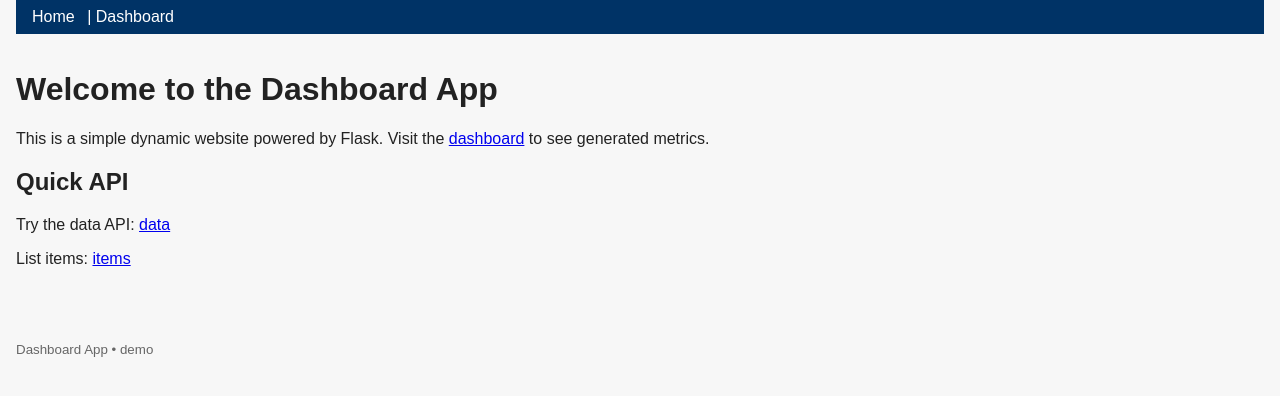
After one commit to minhess/Dashboard_app, a Flask app: page /dashboard/ in a window 1280 px wide. The commit adds this page. Shown: the top 396 px of the page. Run offline with Flask 3, Linux system fonts and the light colour scheme; parts of the project's set-up code (start-up, migrations or seed data) failed here and were passed over.

Commit message:
Change the structure

```diff
--- /dev/null
+++ b/src/app.py
@@ -0,0 +1,22 @@
+from flask import Flask
+from flask_socketio import SocketIO
+
+from src.config import config
+
+socketio = SocketIO(cors_allowed_origins="*")
+
+
+def create_app(config_key):
+    # Create Flask instance
+    app = Flask(__name__)
+
+    # Setup app config by form_object. Read config class for each env
+    app.config.from_object(config[config_key])
+
+    from src.dashboard import views as dashboard_views
+
+    app.register_blueprint(dashboard_views.dsb, url_prefix="/dashboard")
+
+    socketio.init_app(app)
+
+    return app
--- a/src/web/templates/base.html
+++ b/src/dashboard/templates/dashboard/base.html
@@ -4,14 +4,14 @@
     <meta charset="utf-8">
     <meta name="viewport" content="width=device-width, initial-scale=1">
     <title>{% block title %}Dashboard App{% endblock %}</title>
-    <link rel="stylesheet" href="{{ url_for('static', filename='styles.css') }}">
-    <link rel="icon" href="{{ url_for('static', filename='favicon.ico') }}">
+    <link rel="stylesheet" href="{{ url_for('dashboard.static', filename='styles.css') }}">
+    <link rel="icon" href="{{ url_for('dashboard.static', filename='favicon.ico') }}">
   </head>
   <body>
     <header>
       <nav>
-        <a href="{{ url_for('index') }}">Home</a> |
-        <a href="{{ url_for('dashboard') }}">Dashboard</a>
+        <a href="{{ url_for('dashboard.index') }}">Home</a> |
+        <a href="{{ url_for('dashboard.show') }}">Dashboard</a>
       </nav>
     </header>
     <main>
--- /dev/null
+++ b/src/dashboard/templates/dashboard/index.html
@@ -0,0 +1,13 @@
+{% extends 'dashboard/base.html' %}
+
+{% block title %}Home - Dashboard App{% endblock %}
+
+{% block content %}
+  <h1>Welcome to the Dashboard App</h1>
+  <p>This is a simple dynamic website powered by Flask. Visit the <a href="{{ url_for('dashboard.show') }}">dashboard</a> to see generated metrics.</p>
+  <section>
+    <h2>Quick API</h2>
+    <p>Try the data API: <a href="{{ url_for('dashboard.api_data') }}">data</a></p>
+    <p>List items: <a href="{{ url_for('dashboard.api_items') }}">items</a></p>
+  </section>
+{% endblock %}
--- a/src/web/templates/dashboard.html
+++ b/src/dashboard/templates/dashboard/show.html
@@ -1,4 +1,4 @@
-{% extends 'base.html' %}
+{% extends 'dashboard/base.html' %}
 
 {% block title %}Dashboard - Dashboard App{% endblock %}
 
@@ -48,5 +48,5 @@
   <!-- Chart.js (frontend charting library) -->
   <script src="https://cdn.jsdelivr.net/npm/chart.js"></script>
   <script src="https://cdnjs.cloudflare.com/ajax/libs/socket.io/4.5.4/socket.io.min.js" integrity="sha512-+Q0x0..." crossorigin="anonymous" referrerpolicy="no-referrer"></script>
-  <script src="{{ url_for('static', filename='app.js') }}"></script>
+  <script src="{{ url_for('dashboard.static', filename='app.js') }}"></script>
 {% endblock %}
--- a/src/web/app.py
+++ b/src/dashboard/views.py
@@ -1,16 +1,29 @@
-from flask import Flask, render_template, jsonify, request, url_for, send_from_directory
+from flask import (
+    Blueprint,
+    render_template,
+    jsonify,
+    request,
+    url_for,
+    send_from_directory,
+)
 import pandas as pd
 import numpy as np
-from flask_socketio import SocketIO
+from src.app import socketio
 
-app = Flask(__name__, static_folder="static", template_folder="templates")
-app.config["SECRET_KEY"] = "dev-secret"
-socketio = SocketIO(app, cors_allowed_origins="*")
+
+dsb = Blueprint(
+    "dashboard",
+    __name__,
+    static_folder="static",
+    template_folder="templates",
+)
+
 
 # Simple in-memory store for demo purposes
 items = [
     {"id": 1, "name": "Temperature", "value": 23.4},
     {"id": 2, "name": "Humidity", "value": 56.1},
+    {"id": 3, "name": "FU", "value": 100},
 ]
 
 # Background metric emitter control
@@ -18,18 +31,13 @@ thread = None
 thread_stop_event = False
 
 
-@app.route("/favicon.ico")
-def favicon():
-    return send_from_directory(app.static_folder, "favicon.ico")
+@dsb.route("/")
+def index():
+    return render_template("dashboard/index.html")
 
 
-@app.route("/")
-def index():
-    return render_template("index.html")
-
-
-@app.route("/dashboard")
-def dashboard():
+@dsb.route("/show")
+def show():
     # generate a small sample dataset using pandas / numpy
     df = pd.DataFrame(
         {
@@ -44,10 +52,10 @@ def dashboard():
         "min": int(df["value"].min()),
     }
     records = df.to_dict(orient="records")
-    return render_template("dashboard.html", records=records, stats=stats)
+    return render_template("dashboard/show.html", records=records, stats=stats)
 
 
-@app.route("/api/data")
+@dsb.route("/api/data")
 def api_data():
     df = pd.DataFrame(
         {
@@ -58,7 +66,7 @@ def api_data():
     return jsonify(df.to_dict(orient="records"))
 
 
-@app.route("/api/items", methods=["GET", "POST"])
+@dsb.route("/api/items", methods=["GET", "POST"])
 def api_items():
     if request.method == "GET":
         return jsonify(items)
@@ -101,9 +109,3 @@ def on_connect():
     # start background thread once
     if thread is None:
         thread = socketio.start_background_task(background_metrics)
-
-
-if __name__ == "__main__":
-    # For local development with Socket.IO support use socketio.run
-    # eventlet or gevent is recommended for production; eventlet works well locally
-    socketio.run(app, debug=True, host="127.0.0.1", port=5000)
```
Also changed, not shown: src/config.py (added, +29 -0 lines), src/dashboard/static/app.js (renamed from src/web/static/app.js, +9 -4 lines), src/web/templates/index.html (deleted, +0 -13 lines), tests/test_api.py (+1 -1 lines), README.md (added), src/dashboard/__init__.py (added), src/dashboard/static/favicon.ico (renamed from src/web/static/favicon.ico), src/dashboard/static/styles.css (renamed from src/web/static/styles.css), 5 other files.
